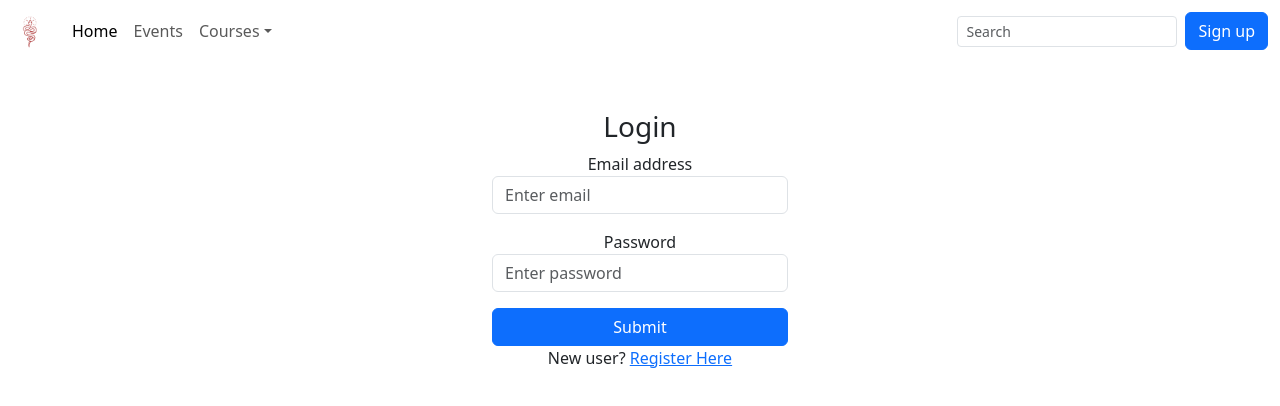
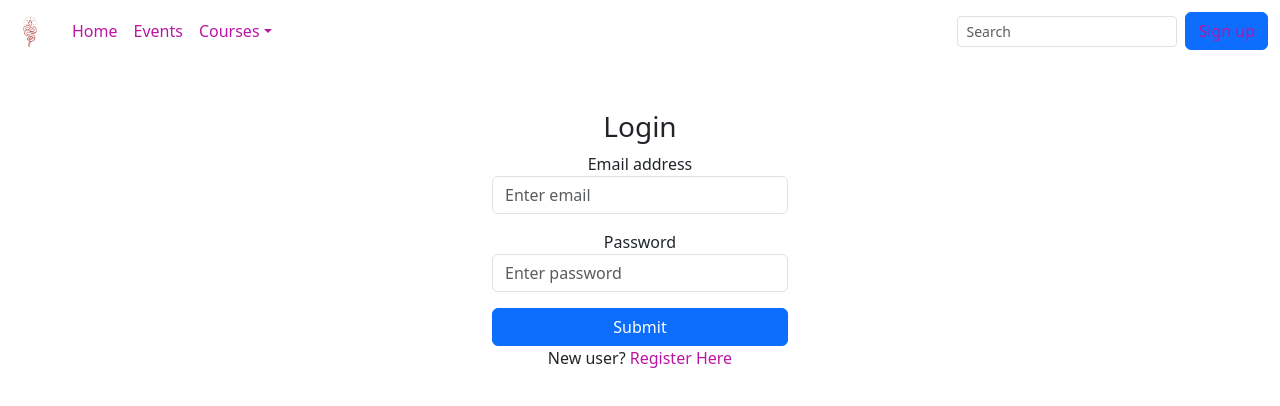
Before and after one commit to CourseKrimson/courseKrimson.github.io, a React (Vite) app: page / in a window 1280 px wide. Shown: the top 406 px of the page. Built offline with nearby package versions, Linux system fonts and the light colour scheme; no server answers; the HTML template or start-up script is replaced by a standard one.

Commit message:
Update App.css

```diff
--- a/src/App.css
+++ b/src/App.css
@@ -23,6 +23,10 @@
   font-size: calc(10px + 2vmin);
   color: white;
 }
+a {
+    color: rgb(186 22 163) !important;
+    text-decoration: none !important;
+}
 
 .App-link {
   color: #61dafb;
```
